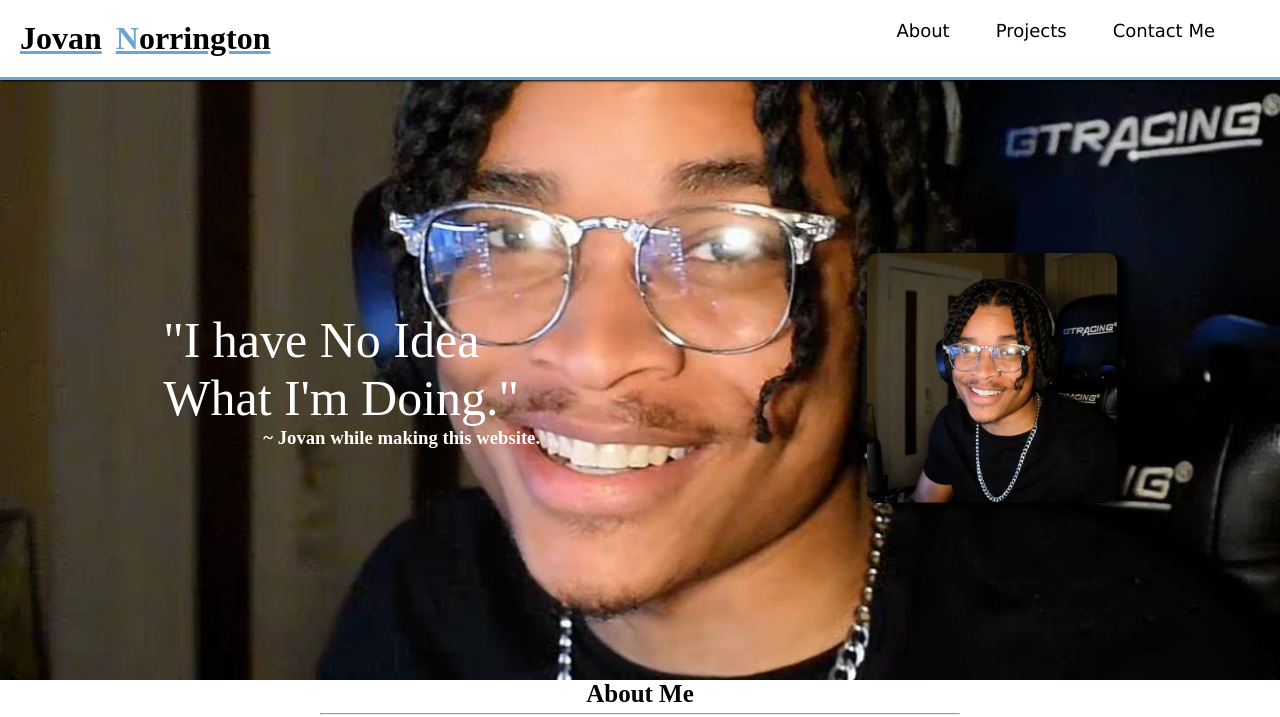
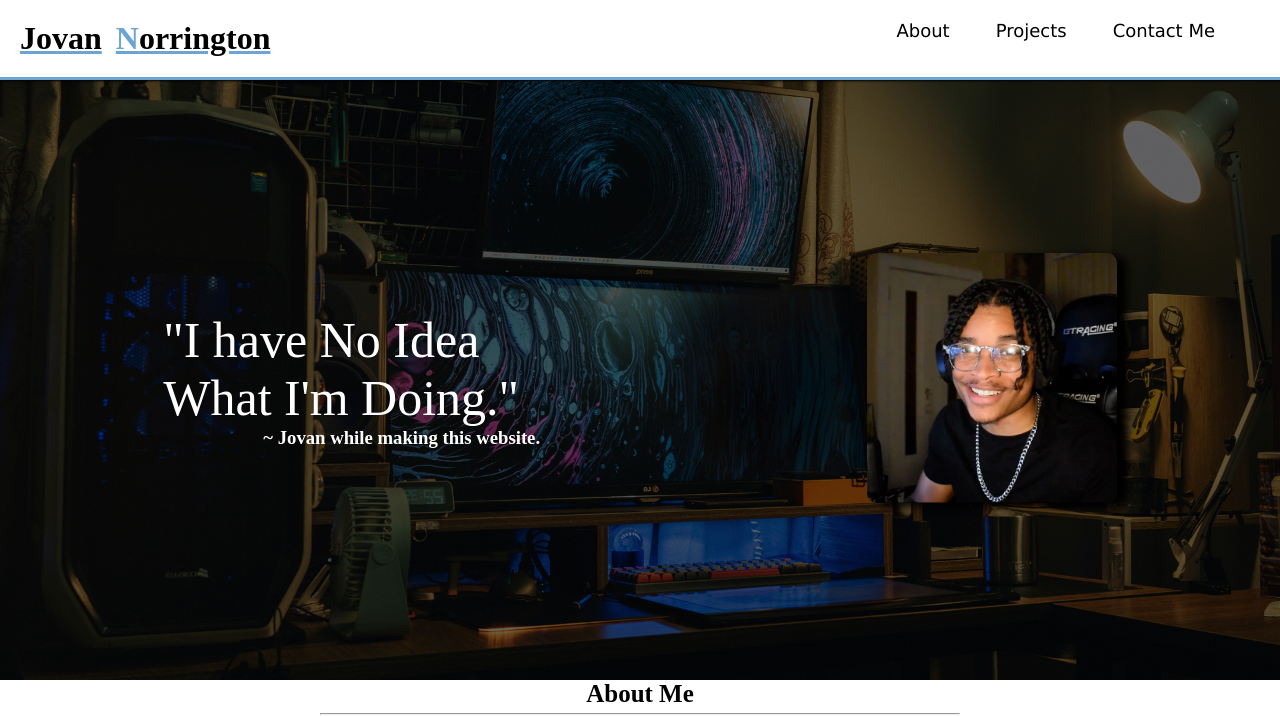
Before and after one commit to Jovan-png/Portfolio-Jovan, a plain HTML site: page index.html in a window 1280 px wide. Shown: the top 717 px of the page. Drawn offline with Linux system fonts and the light colour scheme.

Commit message:
background image test

```diff
--- a/assets/css/style.css
+++ b/assets/css/style.css
@@ -3,6 +3,7 @@
   padding: 0;
   margin: 0;
   font-style: normal;
+  background-color: none;
 }
 :root {
   --secondary-color: #6ca4d4;
@@ -68,13 +69,12 @@ a:visited {
 }
 .hero {
   height: 600px;
-  background-image: url(/assets/images/jovan.jpg);
+  background-image: url(/assets/images/hero-image2.jpg);
   background-size: cover;
   background-position: 80%;
   width: 100%;
   display: flex;
   flex-wrap: wrap;
-  overflow: hidden;
 }
 .hero div {
   margin: auto;
```
